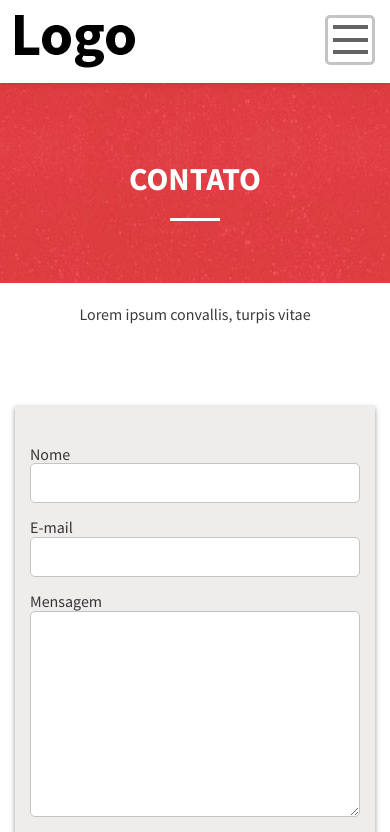
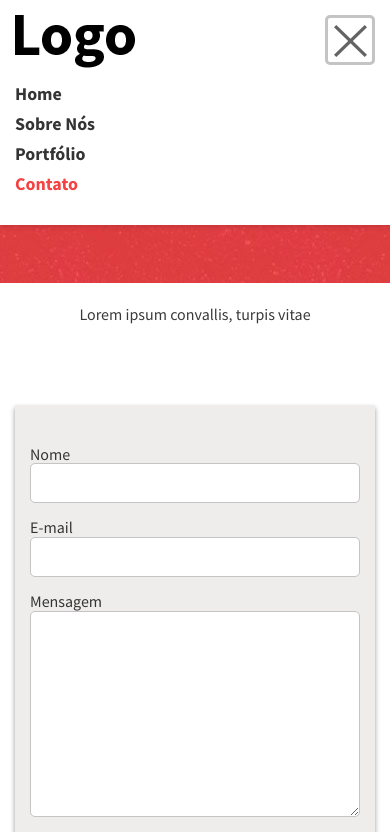
Before and after one commit to lucaswotta/website-responsive, a plain HTML site: page contato.html in a window 390 px wide. Both pictures are taken after a click on the button "Abrir/fechar menu". Shown: the top 832 px of the page. Drawn offline with Linux system fonts and the light colour scheme.

Commit message:
Add menu mobile

```diff
--- a/contato.html
+++ b/contato.html
@@ -98,6 +98,8 @@
             © 2022 - Todos os direitos reservados - Lucas Motta.
         </div>
     </footer>
+
+    <script src="js/main.js"></script>
 </body>
 
 </html>
--- /dev/null
+++ b/js/main.js
@@ -0,0 +1,7 @@
+let botao = document.querySelector('.menu-principal__btn');
+let menuPrincipal = document.querySelector('.menu-principal');
+botao.addEventListener("click", abreFechaMenu);
+
+function abreFechaMenu(evento) {
+    menuPrincipal.classList.toggle('menu-principal--fechado');
+}
```
Also changed, not shown: index.html (+2 -0 lines), portfolio.html (+2 -0 lines), sobre.html (+2 -0 lines).
